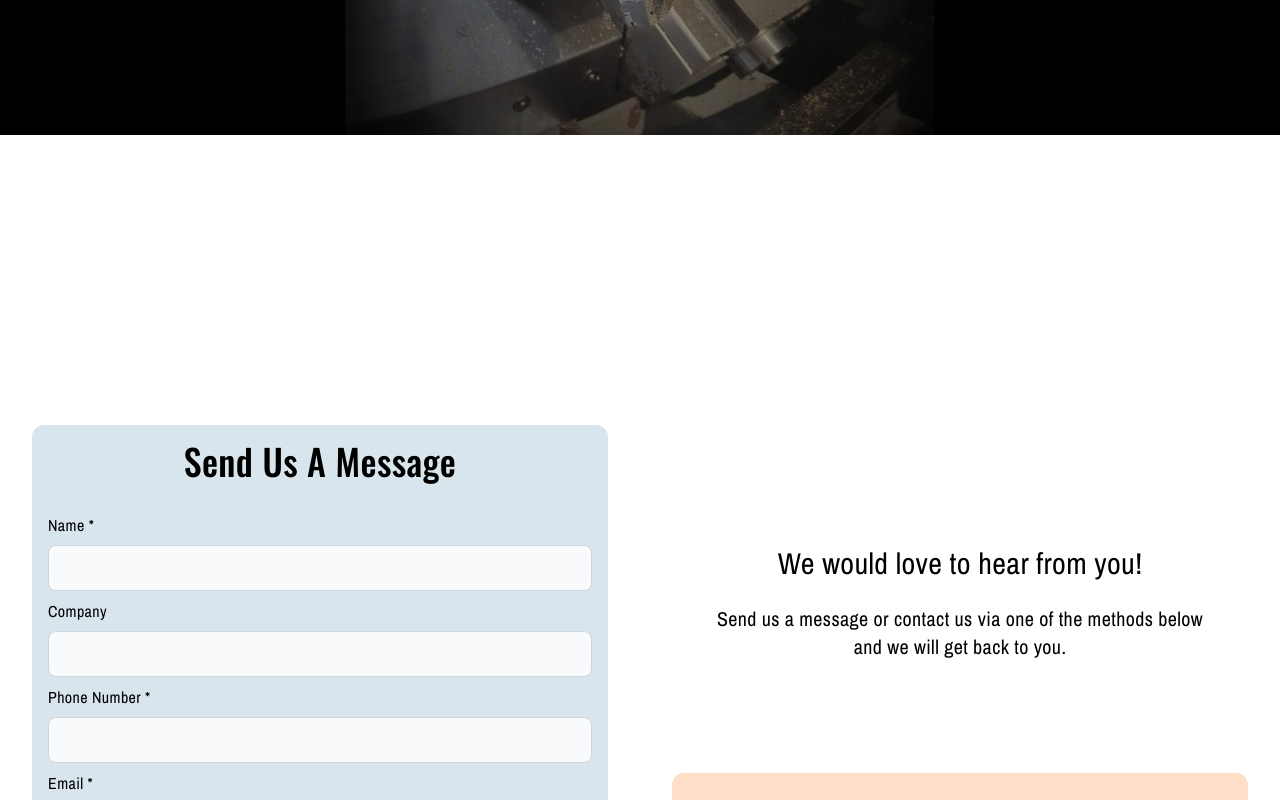
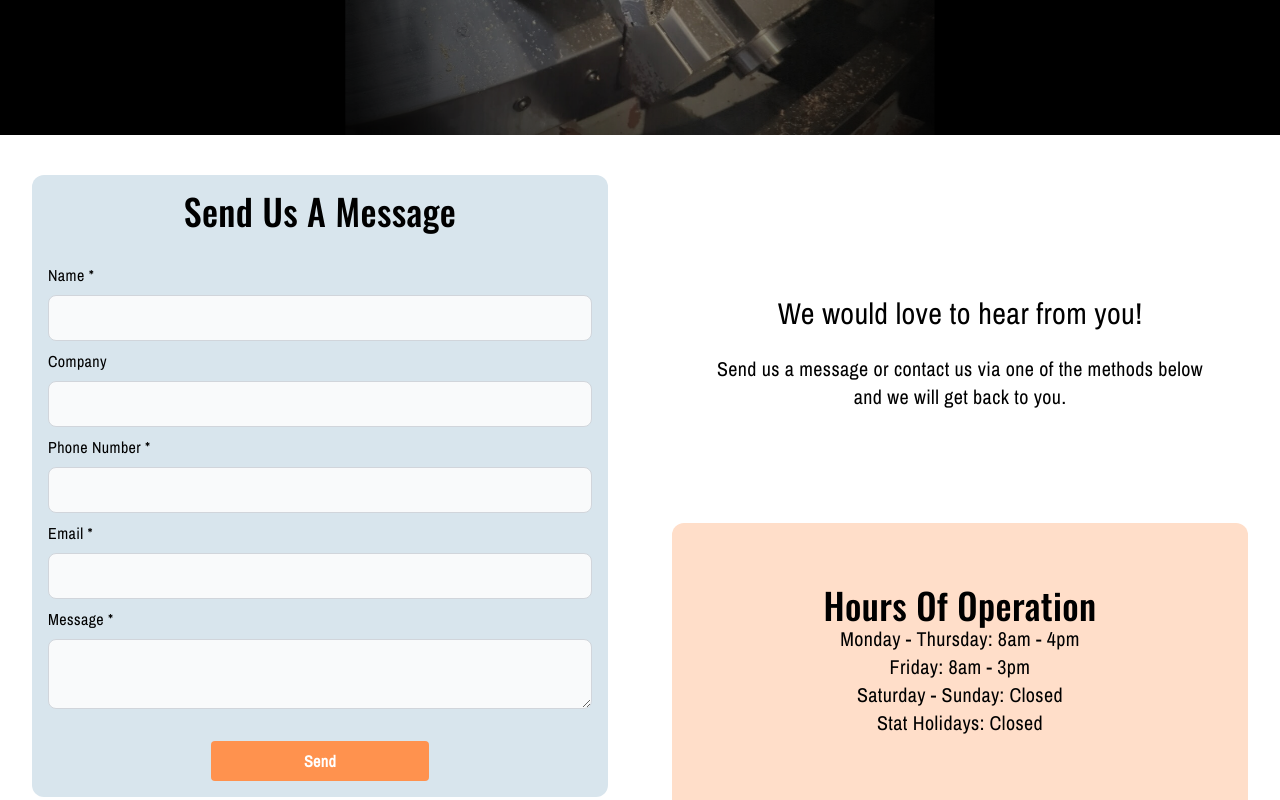
Before and after one commit to a-tuyen/maxumcnc, a Next.js app: page /contact in a window 1280 px wide. Shown: the part 660-1460 px from the top of the page. Built offline with nearby package versions, Linux system fonts and the light colour scheme; a web font is replaced by a local one.

Commit message:
adjusts mt of each page

```diff
--- a/app/contact/page.jsx
+++ b/app/contact/page.jsx
@@ -10,7 +10,7 @@ const contact = () => {
       message={"We are always ready and willing to help you out with your next project"}
       img={"/images/maxum-process-tall.png"} />
 
-      <div className="w-full mt-[200px] md:mt-[250px]">
+      <div className="w-full">
 
         <ContactForm />
 
--- a/app/page.jsx
+++ b/app/page.jsx
@@ -11,8 +11,6 @@ const Home = () => {
         message={"Specializing in Lead (Pb), Zinc (Zn) and Aluminum (Al)"}
         img={"/images/maxum-home.png"}
       />
-      <div className="h-[30vh]">
-      </div>
 
     </>
   );
--- a/app/technology/page.jsx
+++ b/app/technology/page.jsx
@@ -7,12 +7,12 @@ const Technology = () => {
       <Hero2
         heading={"OUR TECHNOLOGY"}
         message={
-          "We have top of the line CNC machines and a fully equippped machine shop to get you from start to finish"
+          "We have top of the line CNC machines and a fully equipped machine shop to get you from start to finish"
         }
         img={"/images/maxum-tech-tall.png"}
       />
 
-      <div className="flex flex-col items-center">
+      <div className="flex flex-col items-center mt-[5vh]">
         <h1 className="text-md mb-8 text-center">CNC Milling</h1>
 
         <div className="flex flex-col items-center md:flex-row md:justify-start py-8 md:px-[5%] border-y-[1.5px] border-black w-[90%] lg:w-[68%]">
```
